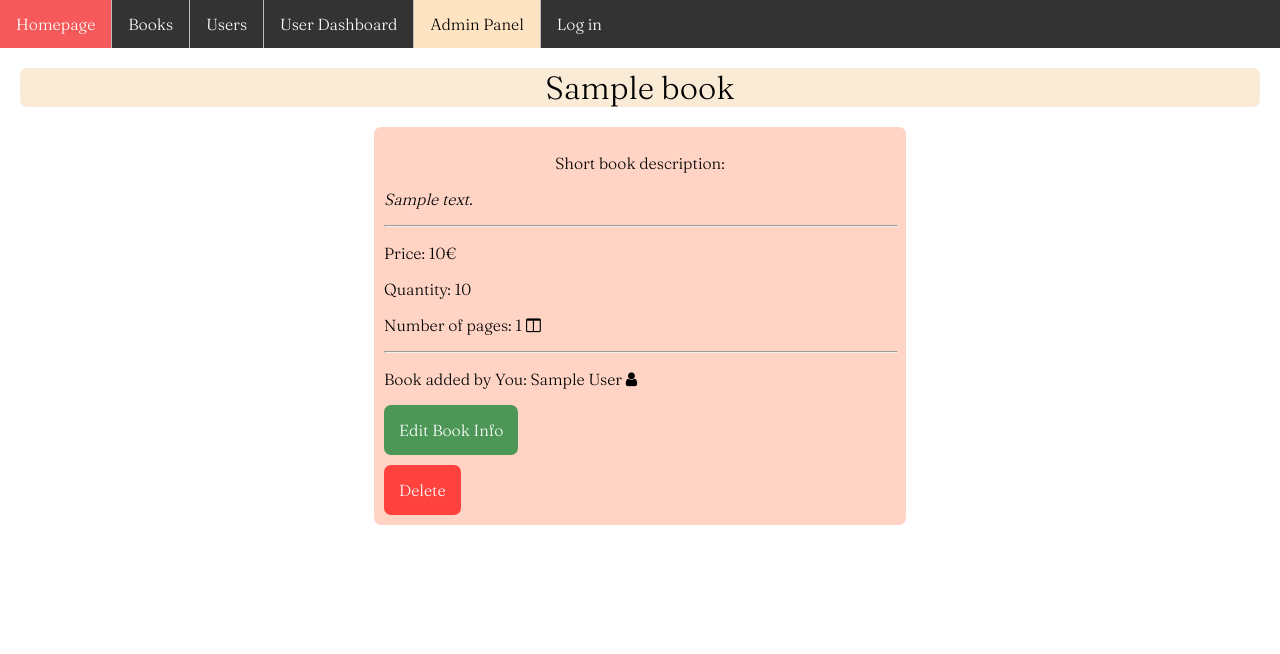
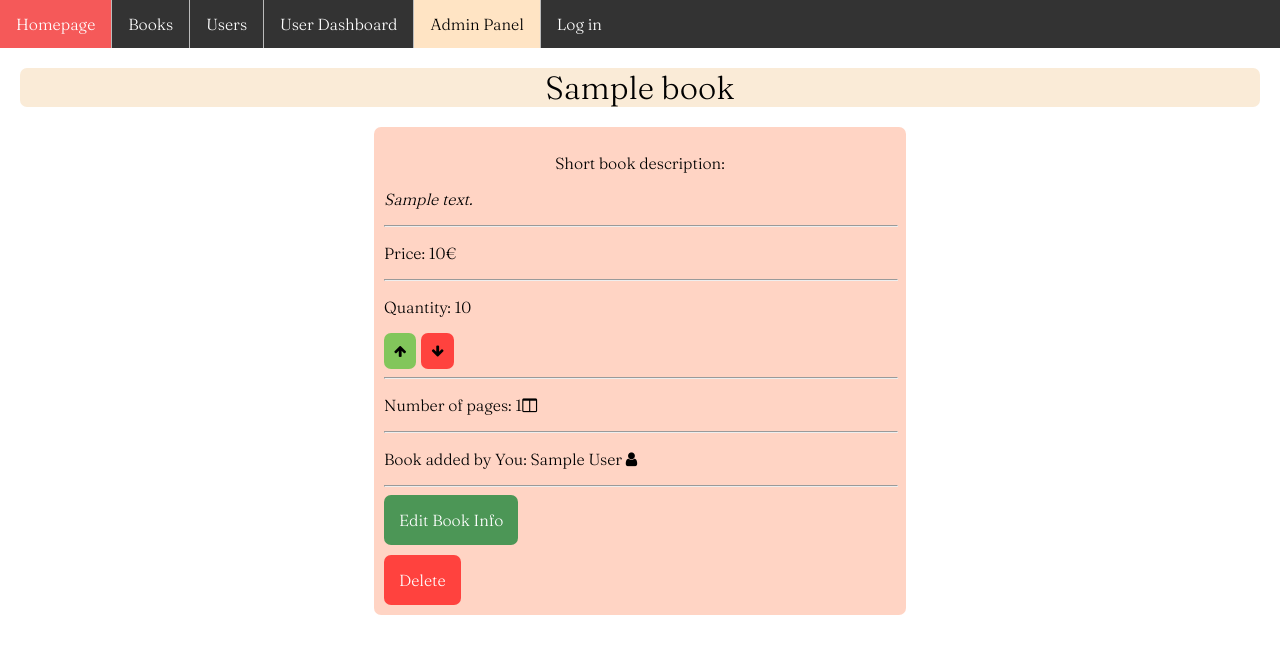
Before and after one commit to NikolaJovovic98/Node-Js-User-Registration-And-Login, a Node server app: a page that uses public/views/oneBook.hbs in a window 1280 px wide. Shown: the top 654 px of the page. Run offline with Node 20, Linux system fonts and the light colour scheme; a user stored in the database is signed in; tables that the repository leaves empty hold one stand-in row (values such as "Sample post"); some libraries are stand-ins or nearby versions.

Commit message:
Added: Logged user can increment & decrement quantity of his books

```diff
--- a/public/styles/style.css
+++ b/public/styles/style.css
@@ -159,7 +159,7 @@ hr{
 #user-div{
   border: 3px solid darkslategray;
   background-color:rgba(255, 127, 80, 0.336);
-  width: 100%;
+  width: 70%;
   margin-bottom: 10px;
   margin: auto;
   text-align: center;
@@ -170,7 +170,7 @@ hr{
 #big-user-div{
   display: flex;
   flex-direction: row;
-  justify-content: space-between;
+  justify-content: flex-start;
   flex-wrap: wrap;
 }
 
@@ -291,3 +291,29 @@ hr{
   font-size: 16px;
   margin-top: 10px;
 }
+
+.quant-up{
+  outline: none;
+  border: none;
+  border-radius: 7px;
+  padding: 10px;
+  background-color: rgba(87, 194, 55, 0.74);
+}
+
+.quant-down{
+  outline: none;
+  border: none;
+  border-radius: 7px;
+  padding: 10px;
+  background-color: rgba(255, 16, 16, 0.74);
+}
+
+#up-down-quant {
+  display: flex;
+  flex-direction: row;
+
+}
+
+#up-down-quant div{
+  margin-right: 5px;
+}
--- a/public/views/adminPanel.hbs
+++ b/public/views/adminPanel.hbs
@@ -19,6 +19,7 @@
         <div class="admin-one-user-info">
             <p style="font-size: 18px;"><strong>{{name}}</strong></p>
             <p>{{email}}</p>
+            <p>Number of books: <strong>{{book.length}}</strong></p>
             <p>{{_id}}</p>
         </div>
         <hr>
--- a/public/views/oneBook.hbs
+++ b/public/views/oneBook.hbs
@@ -2,10 +2,14 @@
 {{> nav}}
 
 {{#if success_msg}}
-<h3 style="color: green;">{{success_msg}}</h3>
+<h3 style="color: green;text-align: center;">{{success_msg}}</h3>
 {{/if}}
 
 <h1 style="margin: 20px;text-align: center;background-color: antiquewhite;border-radius: 7px;">{{bookName}}</h1>
+
+{{#if error_msg}}
+<h3 style="color: red;text-align: center;">{{error_msg}}</h3>
+{{/if}}
 
 <div id="one-book">
 
@@ -18,14 +22,27 @@
     <div id="one-book-info-img">
         <div id="one-book-info">
             <p>Price: <strong>{{bookPrice}}&euro;</strong></p>
+            <hr>
             <p>Quantity: <strong>{{bookQuant}}</strong></p>
-            <p>Number of pages: <strong>{{bookPages}}</strong> <i class="fa fa-columns" aria-hidden="true"></i></p>
+            {{#if canEdit}}
+            <div id="up-down-quant">
+            <div>
+                <form action="/books/inc/{{bookName}}" method="POST"><button class="quant-up"><i class="fa fa-arrow-up" aria-hidden="true"></i></button></form>
+            </div>
+            <div>
+                <form action="/books/dec/{{bookName}}" method="POST"><button class="quant-down"><i class="fa fa-arrow-down" aria-hidden="true"></i></button></form>
+            </div>
+            </div>
+            {{/if}}
+            <hr>
+            <p>Number of pages: <strong>{{bookPages}}</strong><i class="fa fa-columns" aria-hidden="true"></i></p>
         </div>
     </div>
     <hr>
     <div id="one-book-user">
         <p>Book added by {{#if canEdit}}You{{/if}}: <a href="/users/show/{{user}}"><strong>{{user}} <i class="fa fa-user"
                         aria-hidden="true"></i></strong></a></p>
+                        <hr>
         {{#if canEdit}}
         <a href="/books/update/{{bookName}}"><button class="edit-book"><strong>Edit Book Info</strong></button></a>
         <form action="/books/delete/{{bookName}}" method="POST" class="delete-book">
--- a/public/views/oneUser.hbs
+++ b/public/views/oneUser.hbs
@@ -17,7 +17,7 @@
     <hr>
     <h1
     style="margin: 20px;text-align: center;background-color: antiquewhite;border-radius: 7px;font-size: 23px;">
-    Books added by {{userName}} <i class="fa fa-book" aria-hidden="true"></i>
+    Books added by {{userName}} ({{numOfBooks}} <i class="fa fa-book" aria-hidden="true"></i>)
 
     </h1>
 
--- a/routes/users.js
+++ b/routes/users.js
@@ -29,11 +29,13 @@ router.get("/show/:userName", userPermission, async (req, res) => {
     if (user.role === 1) {
         role = "Admin";
     }
+    const numberOfBooksByUser = books.book.length;
     res.render("oneUser.hbs", {
         userName: user.name,
         userEmail: user.email,
         userRole: role,
-        books: books.book
+        books: books.book,
+        numOfBooks:numberOfBooksByUser
     });
 });
 
@@ -156,7 +158,7 @@ router.get("/admin", checkAuthentication, adminPermission, async (req, res) => {
     const numberOfUsers = await User.countDocuments({ role: 0 });
     res.render("adminPanel.hbs", {
         users: users,
-        numberOfUsers: numberOfUsers
+        numberOfUsers: numberOfUsers,
     });
 });
 
```
Also changed, not shown: config/bookAuth.js (+0 -16 lines), config/bookQuantityCheck.js (added, +23 -0 lines), routes/books.js (+17 -0 lines), public/images/crnagoraistorija.jpg (added), public/images/incas.jpg (added), public/images/mayas.jpg (added), public/images/royalewedding.jpg (added).
